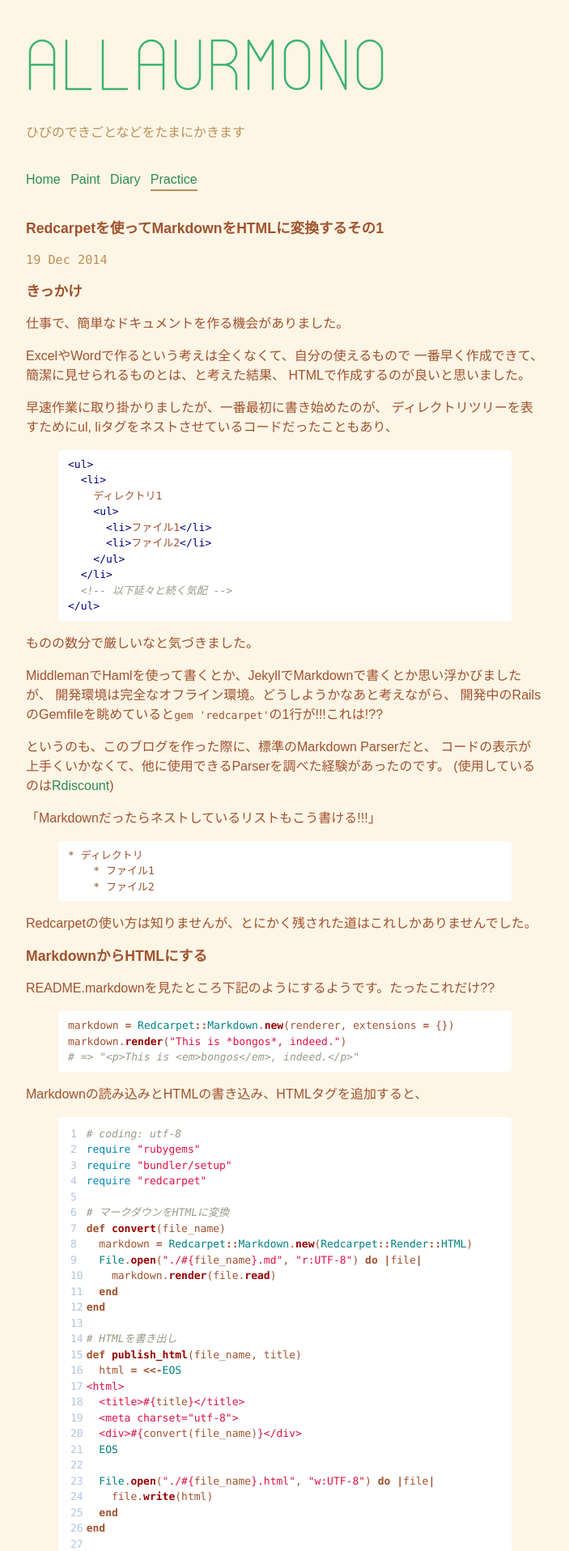
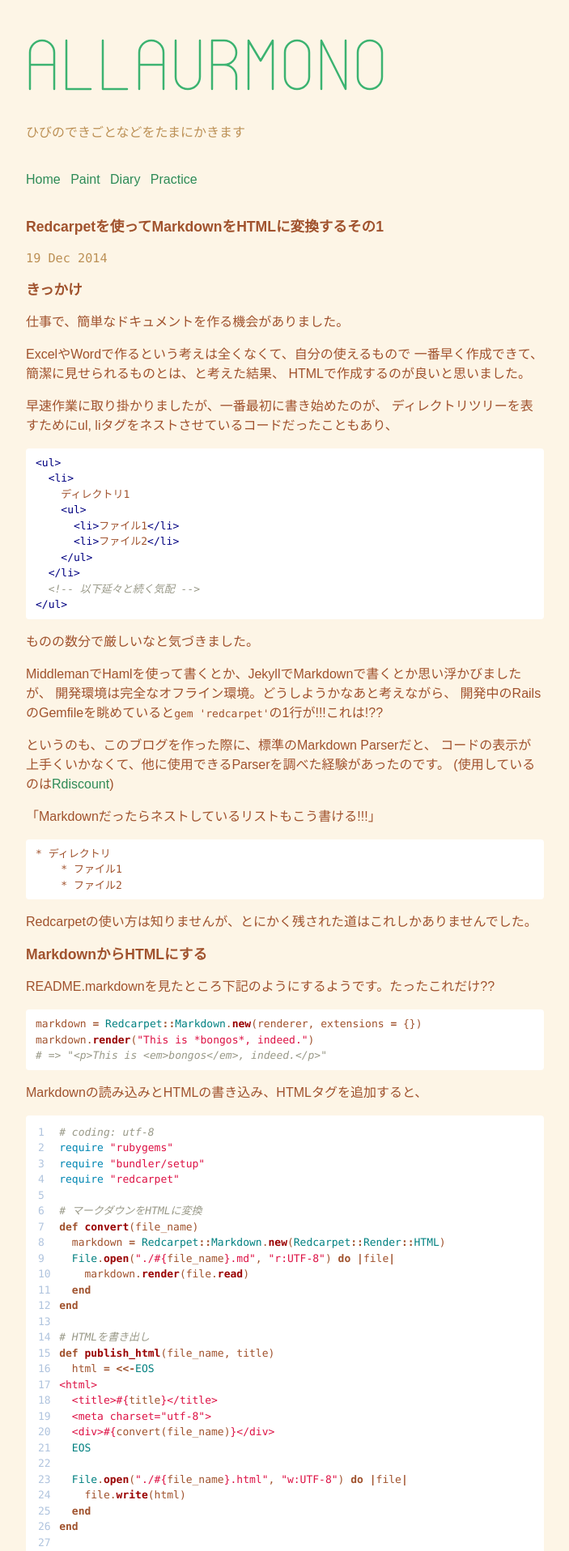
Before and after one commit to nagaki/blog, a Jekyll site: the page built from practice/_posts/2014-12-19-markdown-to-html-first.md, in a window 1280 px wide. Shown: the top 1916 px of the page at 81% size, without its empty margins (288-991 px from the left). Built offline with Jekyll 4.4.1, drawn with Linux system fonts in a browser that asks for light colours; Markdown is read by kramdown in place of the engine named in the settings; comment, search, counter and statistics services are not loaded.

Commit message:
Update jekyll 3.0

```diff
--- a/Gemfile
+++ b/Gemfile
@@ -4,3 +4,5 @@
 gem "jekyll"
 gem "s3_website"
 gem "jekyll-sitemap"
+gem "jekyll-gist"
+gem "redcarpet"
--- a/_config.yml
+++ b/_config.yml
@@ -1,7 +1,7 @@
 name: ALLAURMONO
 description: ひびのできごとなどをたまにかきます
 author: "Atsushi Nagaki"
-highlighter: pygments
+highlighter: rouge
 permalink: none
 markdown: redcarpet
 markdown_ext: markdown,md
@@ -16,3 +16,4 @@
   style: :compressed
 gems:
   - jekyll-sitemap
+  - jekyll-gist
--- a/_includes/nav.html
+++ b/_includes/nav.html
@@ -1,6 +1,6 @@
 <nav class="nav">
   <a href="/" {% if page.title == "home" %}class="active"{% endif %}>home</a>
-  {% for cat in site.categories %}
-  <a href="/{{ cat.first }}/" {% if page.title == cat.first or page.categories.first == cat.first %}class="active"{% endif %}>{{ cat.first }}</a>
-  {% endfor %}
+  <a href="/paint" {% if page.title == "paint" %}class="active"{% endif %}>paint</a>
+  <a href="/diary" {% if page.title == "diary" %}class="active"{% endif %}>diary</a>
+  <a href="/practice" {% if page.title == "practice" %}class="active"{% endif %}>practice</a>
 </nav>
--- a/_sass/_main.scss
+++ b/_sass/_main.scss
@@ -197,6 +197,7 @@
   > .highlight {
     background-color: white;
     border-radius: $radius-out;
+    margin: 0;
     padding: .5em .75em;
     pre {
       margin: 0;
@@ -205,6 +206,7 @@
     }
     .lineno {
       color: lightsteelblue;
+      margin-right: .5em;
     }
   }
 }
--- a/_sass/_syntax.scss
+++ b/_sass/_syntax.scss
@@ -4,6 +4,9 @@
   .err { // Error
     color: #a61717;
     background-color: #e3d2d2;
+  }
+  .lineno {
+    margin-right: 1em;
   }
   .k,   // Keyword
   .o,   // Operator
```
